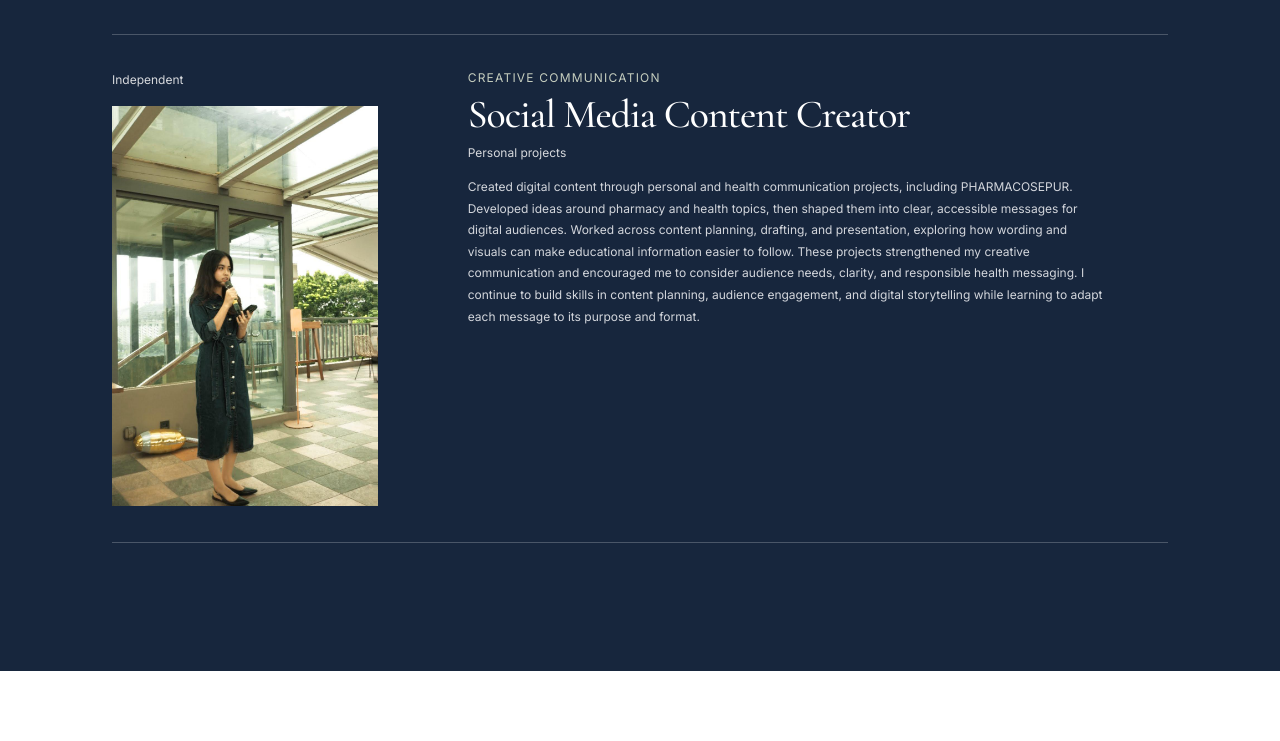
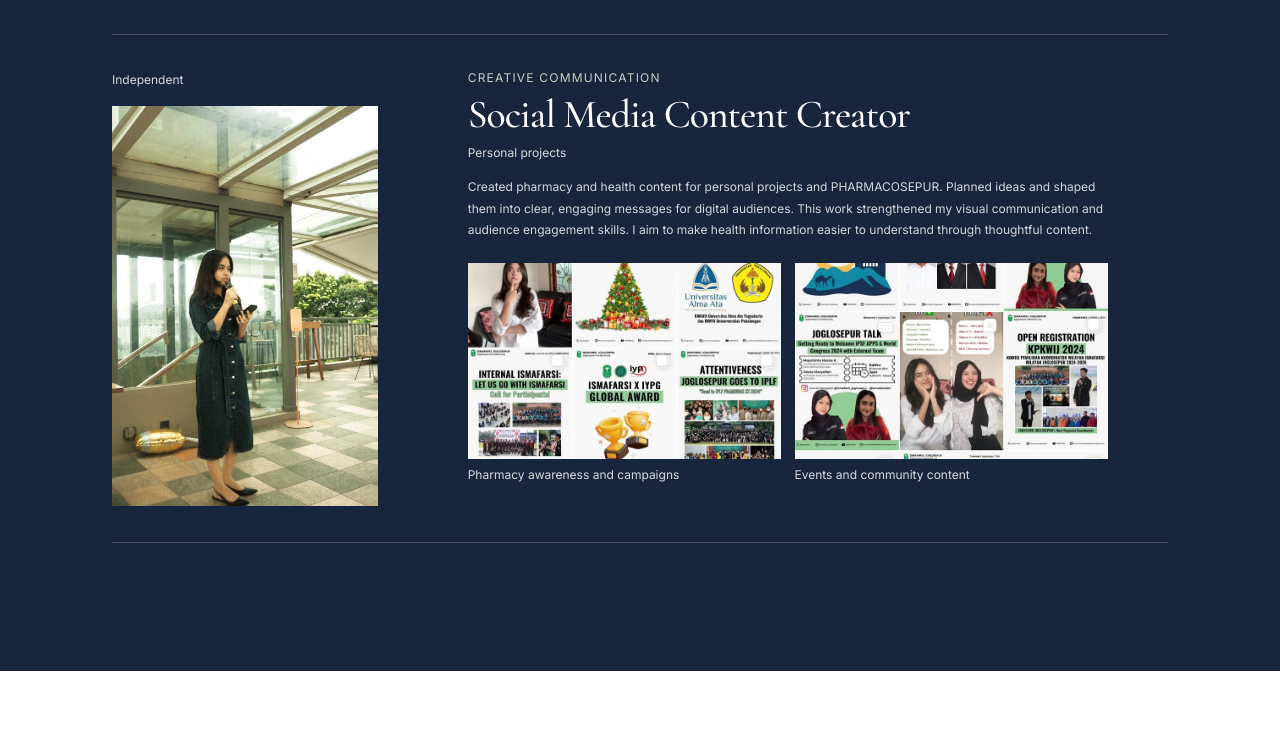
Before and after one commit to etoo30/pinkan-portofolio, a plain HTML site: page index.html in a window 1280 px wide. Shown: the part 4239-4980 px from the top of the page. Drawn offline with nearby package versions, Linux system fonts and the light colour scheme.

Commit message:
update tambahan foto content

```diff
--- a/css/custom.css
+++ b/css/custom.css
@@ -123,6 +123,7 @@ button { font: inherit; }
 .experience-content h3 { margin: 0; color: var(--white); font-family: var(--serif); font-size: clamp(1.9rem,3.1vw,2.7rem); font-weight: 500; letter-spacing: -.025em; line-height: 1.05; }
 .experience-org { margin: .5rem 0 0; color: #d7d9dd; font-size: 0.75rem; }
 .experience-subjects { margin: .85rem 0 0; color: #bcc8b4; font-size: 0.75rem; line-height: 1.7; }
+.experience-description { max-width: 40rem; margin: .9rem 0 0; color: #d3d6dc; font-size: 0.75rem; line-height: 1.8; }
 .experience-content > p:last-child:not(.experience-org):not(.experience-subjects):not(.experience-type) { max-width: 40rem; margin: .9rem 0 0; color: #d3d6dc; font-size: 0.75rem; line-height: 1.8; }
 .experience-content ul { display: grid; gap: .45rem; max-width: 42rem; margin: 1.1rem 0 0; padding-left: 1.1rem; color: #d3d6dc; font-size: 0.75rem; line-height: 1.75; }
 .experience-photo { display: block; width: min(100%, 18rem); aspect-ratio: 2 / 3; margin-top: 1rem; object-fit: cover; object-position: center top; }
@@ -130,6 +131,10 @@ button { font: inherit; }
 .experience-photo-landscape-wide { aspect-ratio: 4 / 3; object-position: center; }
 .experience-photo-portrait { aspect-ratio: 3 / 5; object-position: center; }
 .experience-photo-group { aspect-ratio: 720 / 641; object-position: center; }
+.experience-gallery { display: grid; grid-template-columns: repeat(2,minmax(0,1fr)); gap: .85rem; max-width: 40rem; margin-top: 1.4rem; }
+.experience-gallery figure { min-width: 0; margin: 0; }
+.experience-gallery img { display: block; width: 100%; aspect-ratio: 8 / 5; object-fit: cover; object-position: center 54%; }
+.experience-gallery figcaption { margin-top: .45rem; color: #d7d9dd; font-size: .75rem; line-height: 1.5; }
 .experience-content li::marker { color: #a8b49f; }
 
 .research-feature { display: grid; grid-template-columns: minmax(17rem,.82fr) minmax(0,1.18fr); gap: clamp(2.5rem,6vw,6rem); padding-bottom: 3.7rem; border-bottom: 1px solid var(--line); }
--- a/index.html
+++ b/index.html
@@ -125,7 +125,7 @@
           <article class="experience-item reveal"><div class="experience-date">Dec 2024 — Jan 2025<img class="experience-photo experience-photo-landscape" src="assets/images/projects/magang-pt-dua-naga-kosmetindo.jpg" alt="Pinkan during her cosmetic formulation internship in the laboratory" loading="lazy"></div><div class="experience-content"><p class="experience-type">Industry internship</p><h3>R&amp;D Formulator</h3><p class="experience-org">PT Dua Naga Kosmetindo · Solo, Central Java</p><ul><li>Assisted cosmetic skincare formulation and product development, from raw material research to formulation trials.</li><li>Supported formulation evaluation and checked documentation for BPOM registration requirements.</li><li>Developed an understanding of product development and applicable safety and effectiveness standards.</li></ul></div></article>
           <article class="experience-item reveal"><div class="experience-date">Oct 2022 — Jun 2025<br><span>Additional role: Jul 2024 — May 2025</span><img class="experience-photo experience-photo-landscape-wide" src="assets/images/projects/pmo-staff.jpg" alt="Pinkan with fellow pharmacy students at a scientific competition" loading="lazy"></div><div class="experience-content"><p class="experience-type">Student organization</p><h3>Organizational Management Development Staff</h3><p class="experience-org">Himpunan Mahasiswa Farmasi Universitas Diponegoro (HMF UNDIP)</p></div></article>
           <article class="experience-item reveal"><div class="experience-date">Regional &amp; content roles<img class="experience-photo experience-photo-group" src="assets/images/projects/ismafarsi.jpg" alt="Pinkan with fellow pharmacy students at an ISMAFARSI event" loading="lazy"></div><div class="experience-content"><p class="experience-type">Student organization &amp; communication</p><h3>ISMAFARSI Member</h3><p class="experience-org">Ikatan Senat Mahasiswa Farmasi Seluruh Indonesia</p><p class="experience-subjects">Student Potential Development (PPM Staff) · Joglosepur Regional Coordinator<br>Health Content Creator · PHARMACOSEPUR</p></div></article>
-          <article class="experience-item reveal"><div class="experience-date">Independent<img class="experience-photo" src="assets/images/projects/digital-content-creator.jpg" alt="Pinkan speaking at an event as a digital content creator" loading="lazy"></div><div class="experience-content"><p class="experience-type">Creative communication</p><h3>Social Media Content Creator</h3><p class="experience-org">Personal projects</p><p>Created digital content through personal and health communication projects, including PHARMACOSEPUR. Developed ideas around pharmacy and health topics, then shaped them into clear, accessible messages for digital audiences. Worked across content planning, drafting, and presentation, exploring how wording and visuals can make educational information easier to follow. These projects strengthened my creative communication and encouraged me to consider audience needs, clarity, and responsible health messaging. I continue to build skills in content planning, audience engagement, and digital storytelling while learning to adapt each message to its purpose and format.</p></div></article>
+          <article class="experience-item reveal"><div class="experience-date">Independent<img class="experience-photo" src="assets/images/projects/digital-content-creator.jpg" alt="Pinkan speaking at an event as a digital content creator" loading="lazy"></div><div class="experience-content"><p class="experience-type">Creative communication</p><h3>Social Media Content Creator</h3><p class="experience-org">Personal projects</p><p class="experience-description">Created pharmacy and health content for personal projects and PHARMACOSEPUR. Planned ideas and shaped them into clear, engaging messages for digital audiences. This work strengthened my visual communication and audience engagement skills. I aim to make health information easier to understand through thoughtful content.</p><div class="experience-gallery"><figure><img src="assets/images/projects/content-creator-health-grid.jpg" alt="Selected pharmacy awareness and health campaign posts from ISMAFARSI Joglosepur" loading="lazy"><figcaption>Pharmacy awareness and campaigns</figcaption></figure><figure><img src="assets/images/projects/content-creator-events-grid.jpg" alt="Selected event and community content from ISMAFARSI Joglosepur" loading="lazy"><figcaption>Events and community content</figcaption></figure></div></div></article>
         </div>
       </div>
     </section>
--- a/js/main.js
+++ b/js/main.js
@@ -31,7 +31,8 @@
     'Pinkan during her cosmetic formulation internship in the laboratory': 'Pinkan saat magang formulasi kosmetik di laboratorium', 'Pinkan with fellow pharmacy students at an ISMAFARSI event': 'Pinkan bersama mahasiswa farmasi lain di acara ISMAFARSI',
     'Pinkan with fellow pharmacy students at a scientific competition': 'Pinkan bersama mahasiswa farmasi lain di kompetisi ilmiah',
     'Certificate of participation in IDEA FEST 3 National Essay and Business Plan Competition': 'Sertifikat peserta Lomba Essay dan Business Plan Tingkat Nasional IDEA FEST 3',
-    'Created digital content through personal and health communication projects, including PHARMACOSEPUR. Developed ideas around pharmacy and health topics, then shaped them into clear, accessible messages for digital audiences. Worked across content planning, drafting, and presentation, exploring how wording and visuals can make educational information easier to follow. These projects strengthened my creative communication and encouraged me to consider audience needs, clarity, and responsible health messaging. I continue to build skills in content planning, audience engagement, and digital storytelling while learning to adapt each message to its purpose and format.': 'Membuat konten digital melalui proyek pribadi dan komunikasi kesehatan, termasuk PHARMACOSEPUR. Mengembangkan ide seputar topik farmasi dan kesehatan, lalu menyusunnya menjadi pesan yang jelas dan mudah dipahami audiens digital. Terlibat dalam perencanaan konten, penulisan, dan penyajian, sambil mengeksplorasi cara penggunaan kata dan visual dapat memudahkan pemahaman informasi edukatif. Proyek-proyek ini mengasah komunikasi kreatif dan mendorong saya untuk mempertimbangkan kebutuhan audiens, kejelasan, serta penyampaian informasi kesehatan yang bertanggung jawab. Saya terus mengembangkan kemampuan dalam perencanaan konten, keterlibatan audiens, dan penceritaan digital serta belajar menyesuaikan pesan dengan tujuan dan formatnya.',
+    'Created pharmacy and health content for personal projects and PHARMACOSEPUR. Planned ideas and shaped them into clear, engaging messages for digital audiences. This work strengthened my visual communication and audience engagement skills. I aim to make health information easier to understand through thoughtful content.': 'Membuat konten farmasi dan kesehatan untuk proyek pribadi dan PHARMACOSEPUR. Merencanakan ide dan menyusunnya menjadi pesan yang jelas serta menarik bagi audiens digital. Pengalaman ini mengasah kemampuan komunikasi visual dan keterlibatan audiens. Saya ingin membantu memudahkan pemahaman informasi kesehatan melalui konten yang dirancang dengan cermat.',
+    'Selected pharmacy awareness and health campaign posts from ISMAFARSI Joglosepur': 'Pilihan konten edukasi farmasi dan kampanye kesehatan ISMAFARSI Joglosepur', 'Selected event and community content from ISMAFARSI Joglosepur': 'Pilihan konten kegiatan dan komunitas ISMAFARSI Joglosepur', 'Pharmacy awareness and campaigns': 'Edukasi farmasi dan kampanye', 'Events and community content': 'Kegiatan dan komunitas',
     'Assisted lecturers during practical sessions and academic discussions.': 'Mendampingi dosen dalam sesi praktikum dan diskusi akademik.',
     'Supported learning on drug mechanisms, therapeutic indications, dosage calculations, and routes of administration.': 'Mendukung pembelajaran mekanisme kerja obat, indikasi terapi, perhitungan dosis, dan rute pemberian.',
     'Helped students understand cell structures and practical activities involving drug preparation and dispensing.': 'Membantu mahasiswa memahami struktur sel serta kegiatan praktik penyiapan dan penyerahan obat.',
```
Also changed, not shown: assets/images/projects/content-creator-events-grid.jpg (added), assets/images/projects/content-creator-health-grid.jpg (added).
